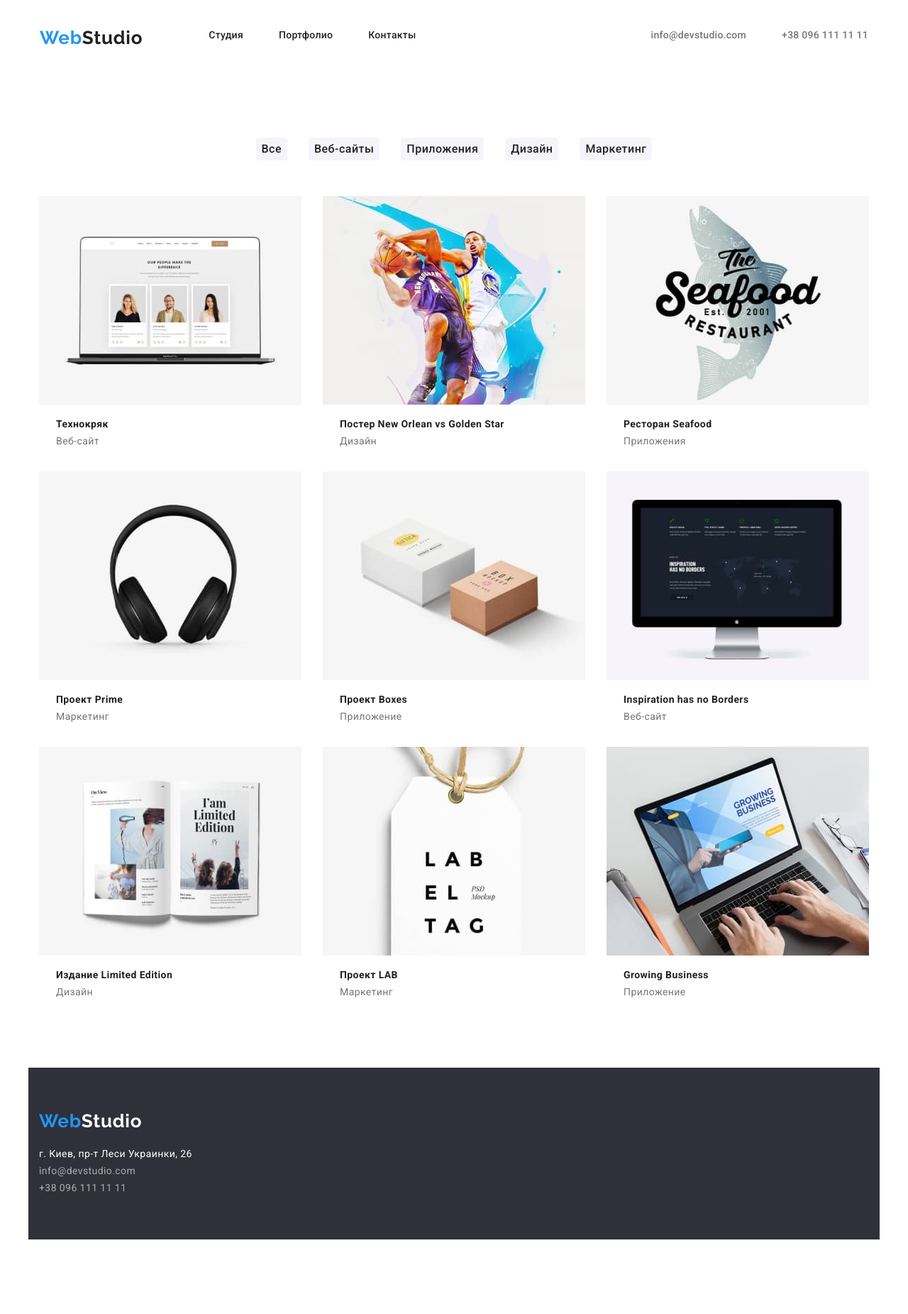
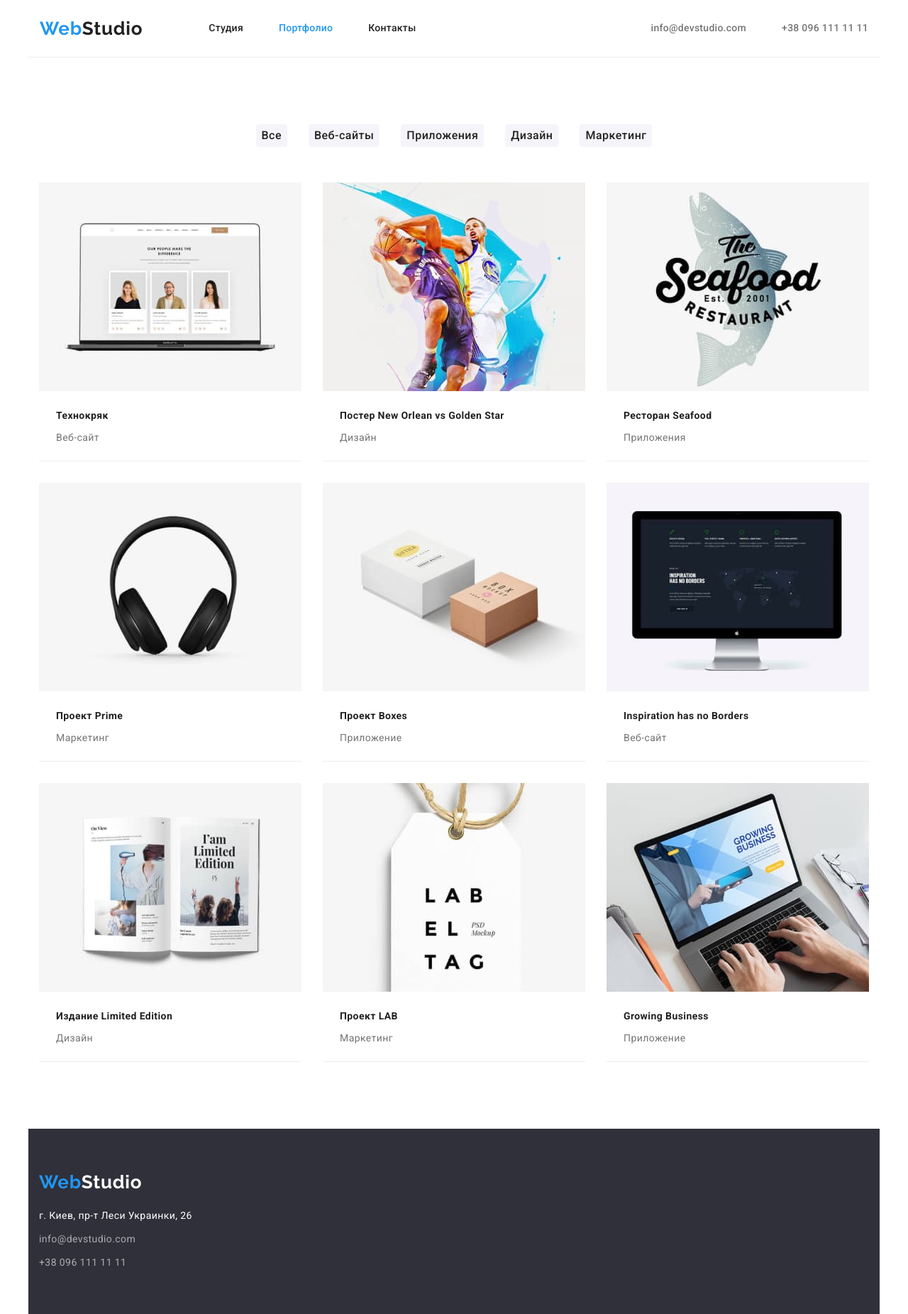
Before and after one commit to Maksym1998/goit-markup-hw-03, a plain HTML site: page portfolio.html in a window 1280 px wide. Shown: the whole page at 71% size. Before the commit the page ends 1746 px from the top, so only its background shows below. Drawn offline with nearby package versions, Linux system fonts and the light colour scheme.

Commit message:
add border,current,fix size

```diff
--- a/css/styles.css
+++ b/css/styles.css
@@ -32,8 +32,15 @@ ul {
 img {
     display: block;
 }
-.link{text-decoration: none;}
-.list{list-style: none;}
+
+.link{
+  text-decoration: none;
+}
+
+.list{
+  list-style: none;
+}
+
 .title{
     font-weight: 700;
    font-size: 36px;
@@ -42,6 +49,7 @@ img {
    letter-spacing: 0.03em;
    color:var(--color-h);
 }
+
 .item-title{
   font-weight: 700;
   font-size: 14px;
@@ -49,11 +57,14 @@ img {
   letter-spacing: 0.03em;
   color: var(--color-h);
 }
+
 .item-text{
+  font-size: 14px;
   line-height: 1.71;
   letter-spacing: 0.03em;
   color:var(--color-main);
 }
+
 .visually-hidden {
   position: absolute;
   white-space: nowrap;
@@ -66,6 +77,7 @@ img {
   clip-path: inset(50%);
   margin: -1px;
 }
+
 .container {
   width: 1200px;
   padding-left: 15px;
@@ -80,57 +92,82 @@ img {
 
 
 /*------------ HEADER -----------------*/
- .header-container{ display: flex ;
+.header-container{
+  display: flex ;
   align-items: center;
+  border-bottom: 1px solid #ECECEC;
 }
-.logo{font-weight: 700;
+
+.logo{
+ font-weight: 700;
  font-size: 26px;
  line-height: 1.19;
  letter-spacing: 0.03em;
  color: var(--color-h);
  font-family: "Raleway",sans-serif;
-    padding-top: 38px;
-    padding-bottom: 31px;
+}
 
+.logo-span{
+  color: #2196F3;
 }
-.logo-span{color: #2196F3;}
+
 .header-nav-list{
   display: flex;
   margin-left: 93px;
 }
-.header-nav-item:not(:last-child){margin-right: 50px;
+
+.header-nav-item:not(:last-child){
+  margin-right: 50px;
 }
+
 .header-contacts{
   display: flex;
   margin-left: 331px;
 }
+
 .header-contact-item{
   margin-right: 50px;
 }
+
 .header-nav-link{color: var(--color-h);
   font-weight: 500;
   font-size: 14px;
   line-height: 1.14;
   letter-spacing: 0.02em;
+  padding-top: 32px;
+  padding-bottom: 32px;
+  display: block;
 
 }
+
 .header-contacts-link{
   color: var(--color-main);
   font-weight: 500;
   font-size: 14px;
   line-height: 1.14;
   letter-spacing: 0.02em;
+  padding-top: 32px;
+  padding-bottom: 32px;
+  display: block;
+}
+
+
+.curent{
+  color: #2196F3;
 }
 
 .header-contacts .link:focus,
 .header-contacts .link:hover,
 .header-nav .link:hover,
-.header-nav .link:focus{color: #2196F3;}
+.header-nav .link:focus{
+  color: #2196F3;
+}
 
 /*------------ HERO -----------------*/
-.hero-container{min-height: 600px;
+.hero-container{
+  min-height: 600px;
   text-align: center;
-  width: 1200px;
+  width: 1600px;
   margin-left: auto;
   margin-right: auto;
   background-color: var(--background-color-2);
@@ -147,11 +184,9 @@ img {
   text-transform: uppercase;
   color:var(--color-2);
   padding: 200px 252px 0px 252px;
+}
 
-
-}
 .hero-button{
-
   font-family: "Roboto", sans-serif;
   font-weight: 700;
   font-size: 16px;
@@ -171,19 +206,29 @@ img {
 .adv-list{
   display: flex;
   padding-top: 94px;
-  padding-bottom: 94px;
+  padding-bottom: 4px;
 }
+
 .adv-item:not(:last-child){
   margin-right: 30px;
 }
+
 .adv-item-title{
   text-transform: uppercase;
 }
+
 .adv-item-text{
  margin-top: 10px;
+ width: 270px;
+ min-height: 75px;
 }
+
 /*------------ WORKS -----------------*/
- .works-container{padding-bottom: 94px;}
+ .works-container{
+ padding-bottom: 94px;
+ padding-top: 94px;
+}
+
 .works-list{
  display: flex;
  margin-top: 50px;
@@ -196,48 +241,66 @@ img {
 .team{
  background-color:  #F5F4FA;
 }
+
 .team-container{
   padding-bottom: 94px;
   padding-top: 94px;
 }
+
 .team-list{
   display:flex;
   margin-top: 50px;
+
 }
+
 .team-list-item{
   background-color: var(--background-color-main);
+  text-align: center;
+  padding-bottom: 30px;
 }
+
 .team-list-item:not(:last-child){
-  margin-right: 30px;}
+  margin-right: 30px;
+}
+
 .team-item-title{
     margin-top: 30px;
 }
+
 .team-item-text{
   margin-top: 10px;
-
 }
 
 /*------------ FOOTER -----------------*/
- .footer-container{background-color: var(--background-color-2);
+.footer-container{
+  background-color: var(--background-color-2);
 }
-.footer-logo{color: var(--color-2);
+
+.footer-logo{
+  color: var(--color-2);
   display: block;
   padding-top: 60px;
   padding-bottom: 0;
+}
 
-}
 .address{
   margin-top: 20px;
   padding-bottom: 60px;
+}
 
-}
 .address-link{
   font-style: normal;
   font-size: 14px;
   line-height: 1.71;
   letter-spacing: 0.03em;
   color:var(--color-2)
+
 }
+
+.footer-list-item:not(:last-child){
+  margin-bottom: 9px;
+}
+
 .footer-contacts{
   font-style: normal;
   font-size: 14px;
@@ -245,6 +308,7 @@ img {
   letter-spacing: 0.03em;
   color: rgba(255, 255, 255, 0.6);
 }
+
 /* -------------------PORTFOLIO----------- */
 .button-list{
   display: flex;
@@ -252,9 +316,11 @@ img {
   padding-top: 94px;
   margin-bottom: 50px;
 }
+
 .button-item:not(:last-child){
   margin-right: 30px;
 }
+
 .portfolio-button{
   font-family: "Roboto" sans-serif;
   font-weight: 500;
@@ -266,30 +332,41 @@ img {
   border-radius: 4px;
   border-color: transparent;
   background-color: #F5F4FA;
+}
 
-}
 .portfolio-button:hover,.portfolio-button:focus{
   background-color:#2196F3;
   color:var(--color-2) ;
   cursor: pointer;
 }
+
 .examp-list{
   display: flex;
   flex-wrap: wrap;
   margin: -15px;
   padding-bottom: 94px;
 }
+
 .examp-item{
  flex-basis: calc(100% /3 - 30px);
  margin: 15px;
+border-bottom: 1px solid #EEEEEE;
+
 }
+
 .examp-item-title{
   margin-top: 20px;
   padding-right: 24px;
   padding-left: 24px;
+  line-height: 2;
+  font: size 18px;
 }
+
 .examp-item-text{
   margin-top: 4px;
   padding-right: 24px;
   padding-left: 24px;
+  padding-bottom: 20px;
+  line-height: 1.87;
+  font: size 16px;
 }
--- a/portfolio.html
+++ b/portfolio.html
@@ -26,10 +26,10 @@
              <nav class="header-nav ">
                  <ul class="list header-nav-list" >
                    <li class="header-nav-item">
-                       <a class="link header-nav-link" href="./index.html">Студия</a>
+                       <a class="link header-nav-link " href="./index.html">Студия</a>
                    </li>
                    <li class="header-nav-item">
-                       <a class="link header-nav-link" href="./portfolio.html">Портфолио</a>
+                       <a class="link header-nav-link curent" href="./portfolio.html">Портфолио</a>
                    </li>
                    <li class="header-nav-item">
                        <a class="link header-nav-link" href="">Контакты</a>
@@ -126,13 +126,13 @@
       <a  class="footer-logo logo link" href="" lang="en"><span class="logo-span">Web</span>Studio</a>
      <address class="address">
          <ul class="list" >
-         <li>
+         <li class="footer-list-item">
              <a class="link address-link" target="_blank" rel="noopener noreferrer" href="https://www.google.com/maps/place/%D0%B1%D1%83%D0%BB.+%D0%9B%D0%B5%D1%81%D0%B8+%D0%A3%D0%BA%D1%80%D0%B0%D0%B8%D0%BD%D0%BA%D0%B8,+26,+%D0%9A%D0%B8%D0%B5%D0%B2,+02000/@50.4265807,30.5361971,17z/data=!3m1!4b1!4m5!3m4!1s0x40d4cf0e033ecbe9:0x57a4dffefec77da0!8m2!3d50.4265807!4d30.5383858">г. Киев, пр-т Леси Украинки, 26</a>
          </li>
-         <li>
+         <li class="footer-list-item">
              <a class="link footer-contacts" href="mailto:info@devstudio.com">info@devstudio.com</a>
          </li>
-         <li>
+         <li class="footer-list-item">
              <a class="link footer-contacts" href="tel:+380961111111">+38 096 111 11 11</a>
          </li>
      </ul>
```
Also changed, not shown: index.html (+4 -4 lines). Lines whose indentation alone changed are shown as unchanged.
